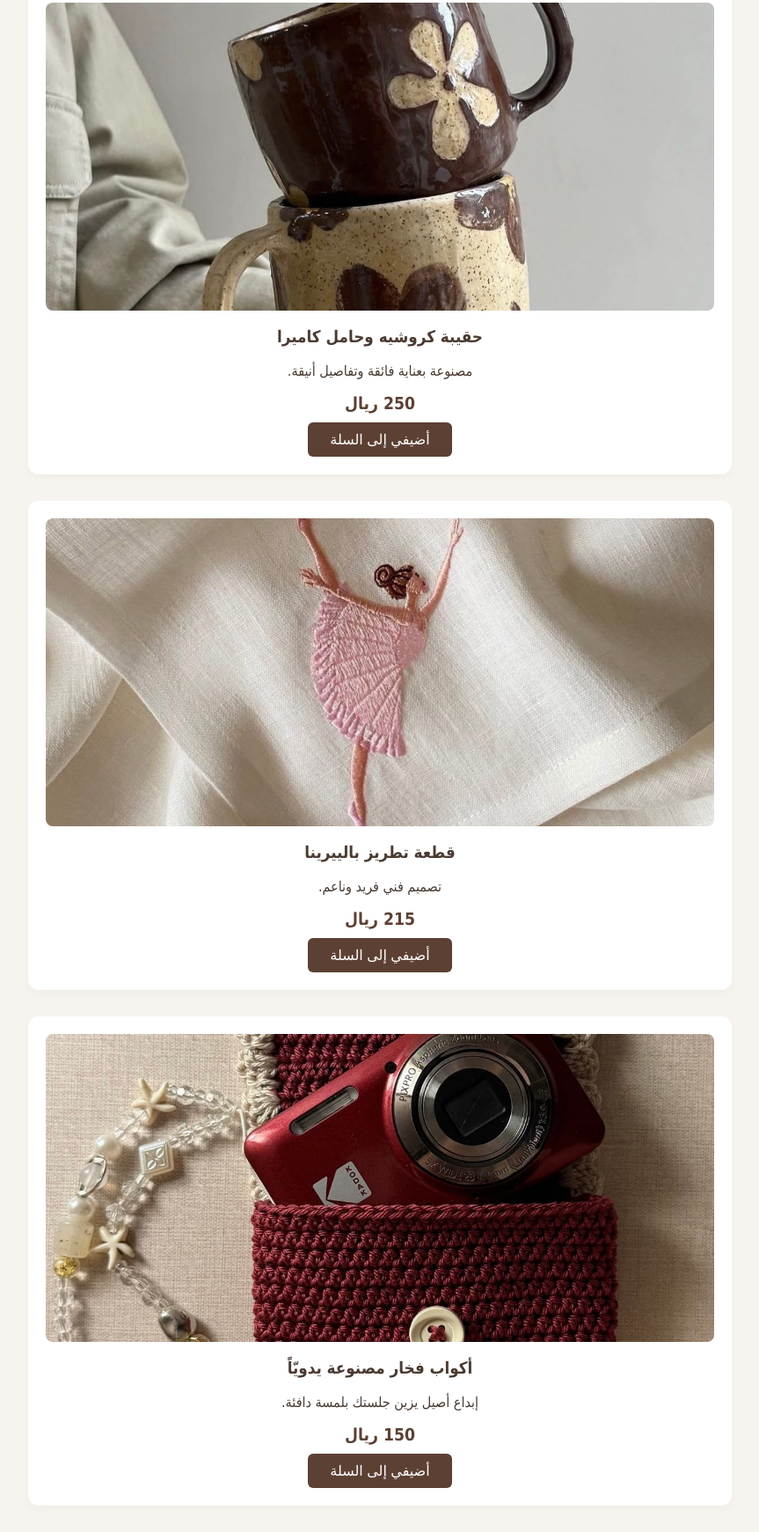
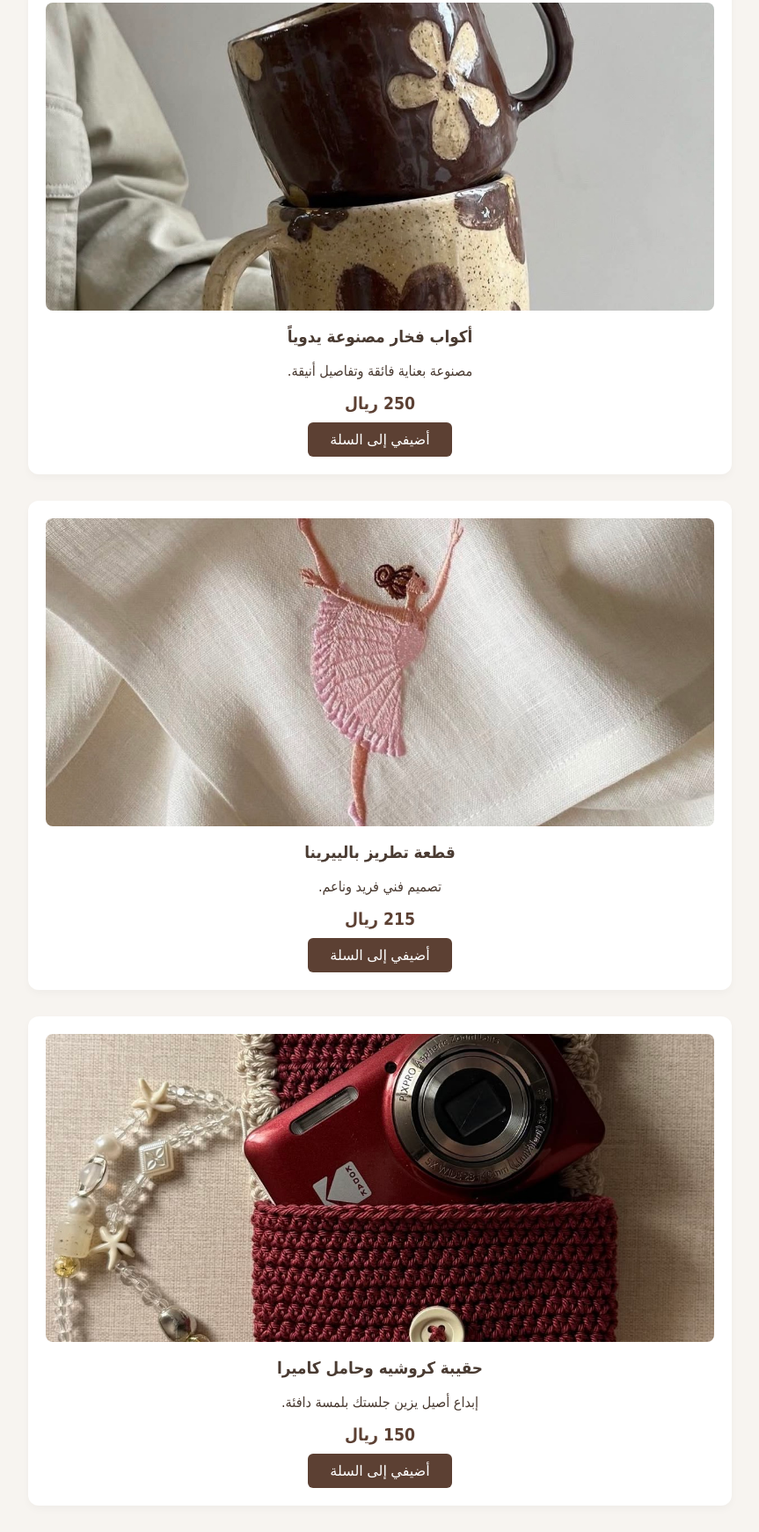
Before and after one commit to Reem99-10/Products, a plain HTML site: page index.html in a window 1280 px wide. Shown: the part 215-1956 px from the top of the page at 88% size, without its empty margins (208-1071 px from the left). Drawn offline with Linux system fonts and the light colour scheme.

```diff
--- a/index.html
+++ b/index.html
@@ -92,10 +92,10 @@
         <h1>منتجاتنا الحرفية</h1>
         <p class="subtitle">اختاري قطعتك المفضلة وأضيفيها إلى سلة التسوق.</p>
 
-        <!-- المنتج الأول: حقيبة الكروشيه (أخذت craft1) -->
+        <!-- المنتج الأول: أكواب فخار مصنوعة يدوياً  (أخذت craft1) -->
         <div class="product-card">
             <img src="craft1.jpg.JPG" alt="حقيبة كروشيه">
-            <h3>حقيبة كروشيه وحامل كاميرا</h3>
+            <h3>أكواب فخار مصنوعة يدوياً </h3>
             <p>مصنوعة بعناية فائقة وتفاصيل أنيقة.</p>
             <div class="price">250 ريال</div>
             <button class="btn">أضيفي إلى السلة</button>
@@ -110,10 +110,10 @@
             <button class="btn">أضيفي إلى السلة</button>
         </div>
 
-        <!-- المنتج الثالث: أكواب الفخار (أخذت craft3) -->
+        <!-- المنتج الثالث: حقيبة كروشيه وحامل كاميرا (أخذت craft3) -->
         <div class="product-card">
             <img src="craft3.jpg.JPG" alt="أكواب فخار">
-            <h3>أكواب فخار مصنوعة يدويّاً</h3>
+            <h3>حقيبة كروشيه وحامل كاميرا</h3>
             <p>إبداع أصيل يزين جلستك بلمسة دافئة.</p>
             <div class="price">150 ريال</div>
             <button class="btn">أضيفي إلى السلة</button>
```
